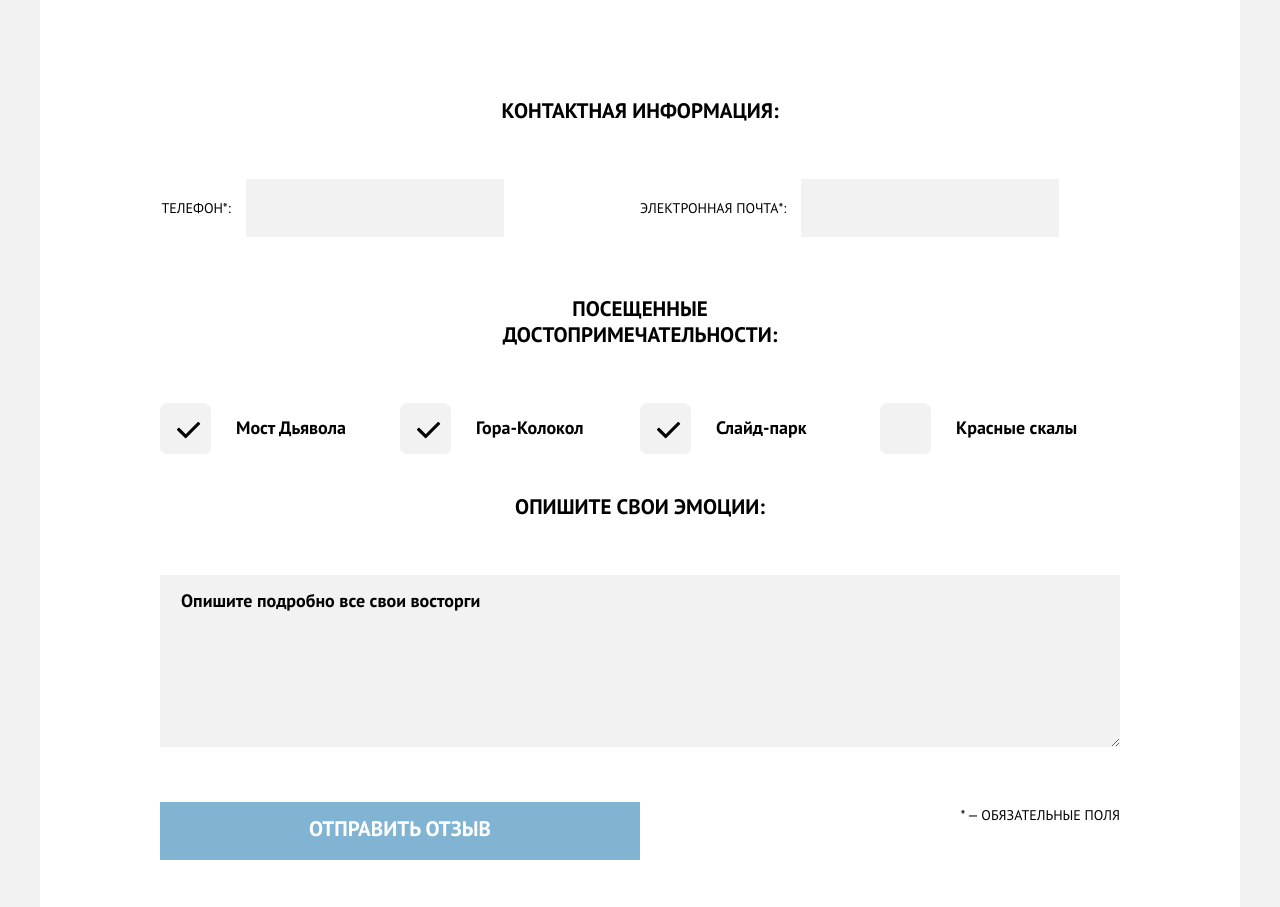
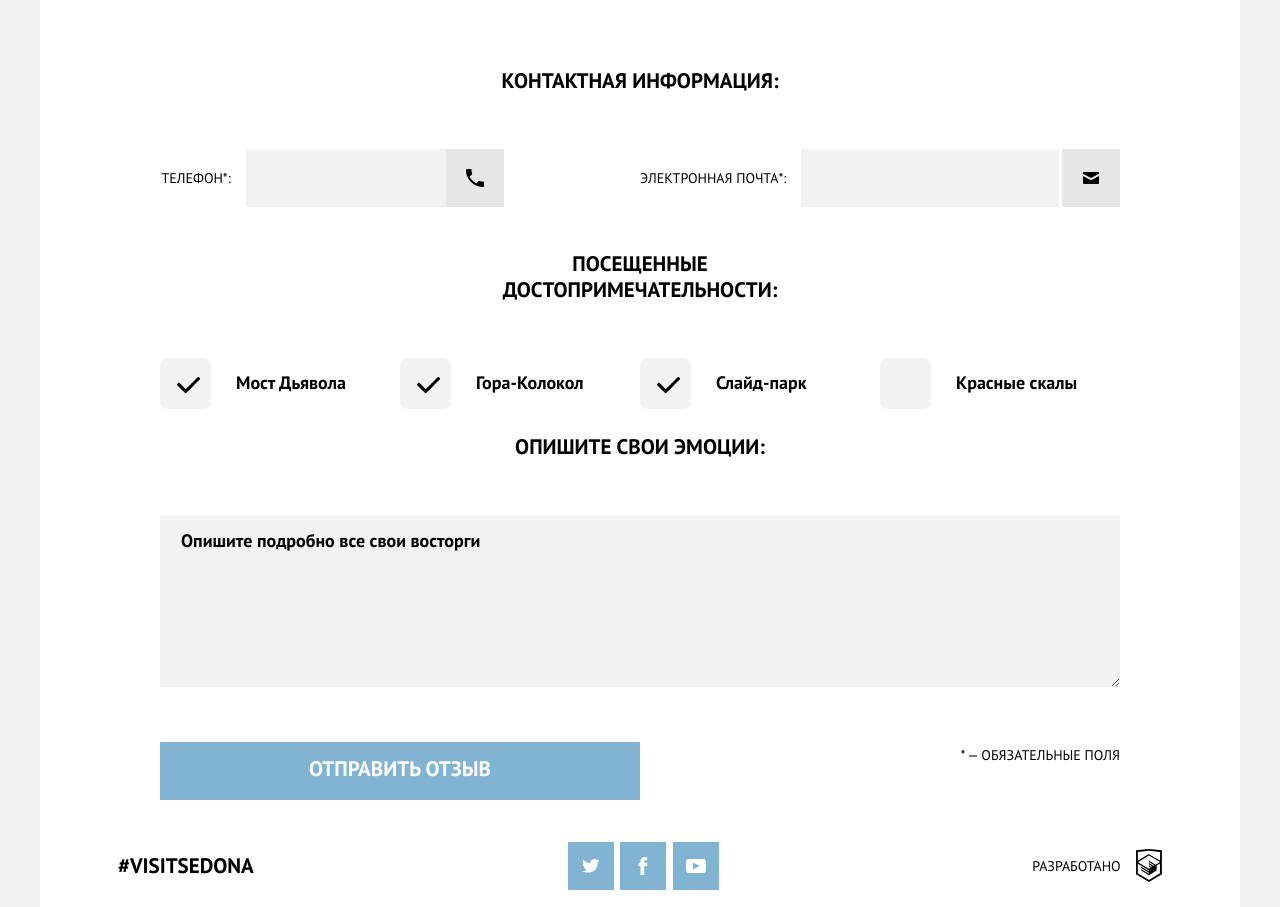
Before and after one commit to Badsergeant/SedonaAdaptive, a website: page source/form.html in a window 1280 px wide. Shown: the part 1095-2002 px from the top of the page. Drawn offline with nearby package versions, Linux system fonts and the light colour scheme; files that its build step writes are made by us from their sources.

Commit message:
Add contacts-icon/fix field-items padding

```diff
--- a/source/form.html
+++ b/source/form.html
@@ -101,7 +101,7 @@
         </p>
         <div class="form-item__input-wrapper contacts-wrapper">
           <div class="form-item__item item-contacts">
-            <label class="footnote form-item__label item-contacts__label">
+            <label class="footnote form-item__label item-contacts__label item-contacts__label-tel">
               <span class="item-contacts__label-text">
               Контактный телефон*:
               </span>
@@ -111,7 +111,7 @@
             </label>
           </div>
           <div class="form-item__item item-contacts">
-            <label class="footnote form-item__label item-contacts__label">
+            <label class="footnote form-item__label item-contacts__label item-contacts__label-mail">
               <span class="item-contacts__label-text">
               Электронная почта*:
               </span>
@@ -149,9 +149,9 @@
         </div>
        </fieldset>
 
-       <fieldset class="review__form-item">
-        <p class="form-item__title">
-          посещенные <br>
+       <fieldset class="review__form-item attractions">
+        <p class="form-item__title attractions__title">
+          посещенные
           достопримечательности:
         </p>
         <div class="form-item__input-wrapper attractions-wrapper">
--- a/source/less/blocks/contacts.less
+++ b/source/less/blocks/contacts.less
@@ -48,6 +48,37 @@
   }
 }
 
+.item-contacts__label-mail,
+.item-contacts__label-tel {
+  position: relative;
+}
+
+.item-contacts__label-mail::before {
+  content: url(../../img/mail-ico.svg);
+  position: absolute;
+  top: 26px;
+  right: 0;
+  width: 58px;
+  height: 58px;
+
+  @media (min-width:@desktop-width) {
+    top: 0;
+  }
+}
+
+.item-contacts__label-tel::before {
+  content: url(../../img/mobile-ico.svg);
+  position: absolute;
+  top: 26px;
+  right: 0;
+  width: 58px;
+  height: 58px;
+
+  @media (min-width:@desktop-width) {
+    top: 0;
+  }
+}
+
 
 /* .item-contacts__input {
   flex: 1;
--- a/source/less/blocks/review.less
+++ b/source/less/blocks/review.less
@@ -68,7 +68,7 @@
   justify-self: stretch;
 
   @media (min-width:@tablet-width) {
-    padding-top: 0px;
+    padding: 0;
   }
  /*  @media (min-width:@desktop-width) {
     padding: 0px 80px 80px;
@@ -80,6 +80,8 @@
   @media (min-width:@tablet-width) {
     font-size: 21px;
     margin-bottom: 50px;
+    width: 308px;
+    align-self: center;
   }
   @media (min-width:@desktop-width) {
     margin-bottom: 55px;
```
